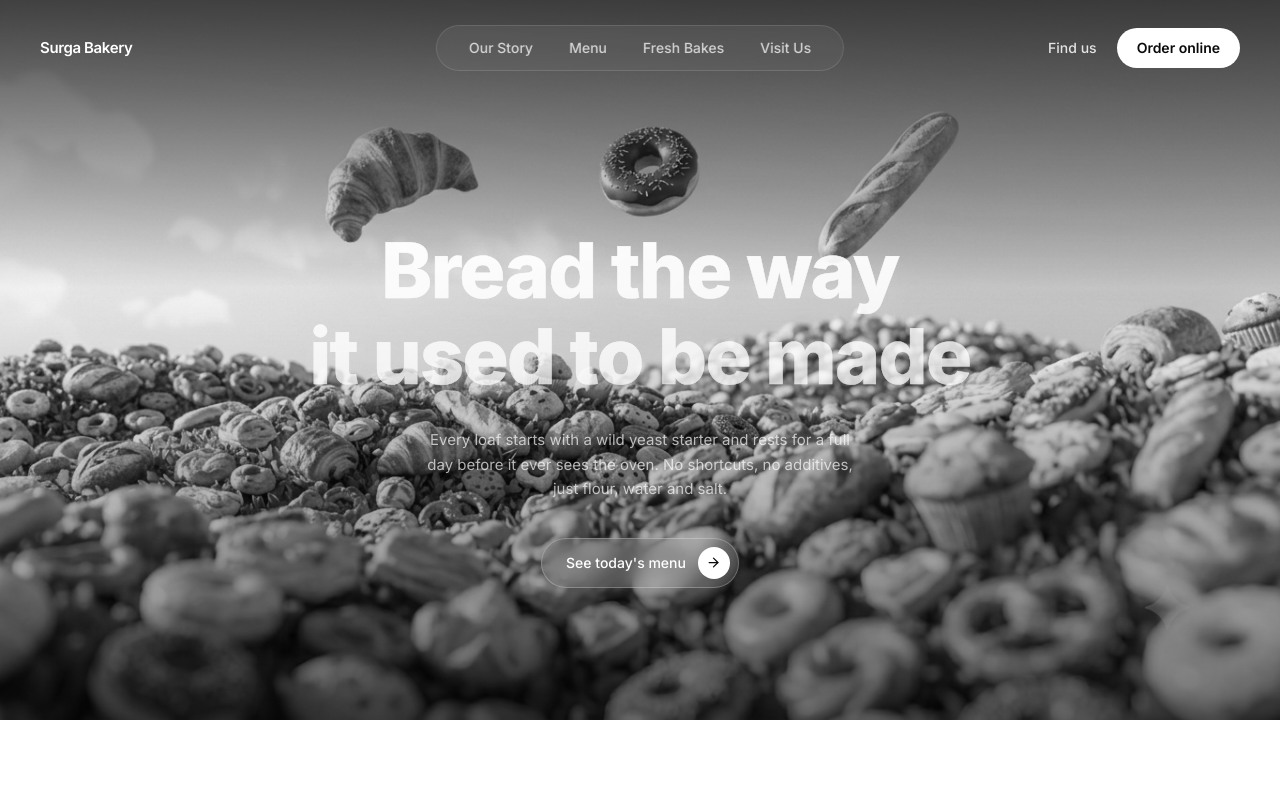
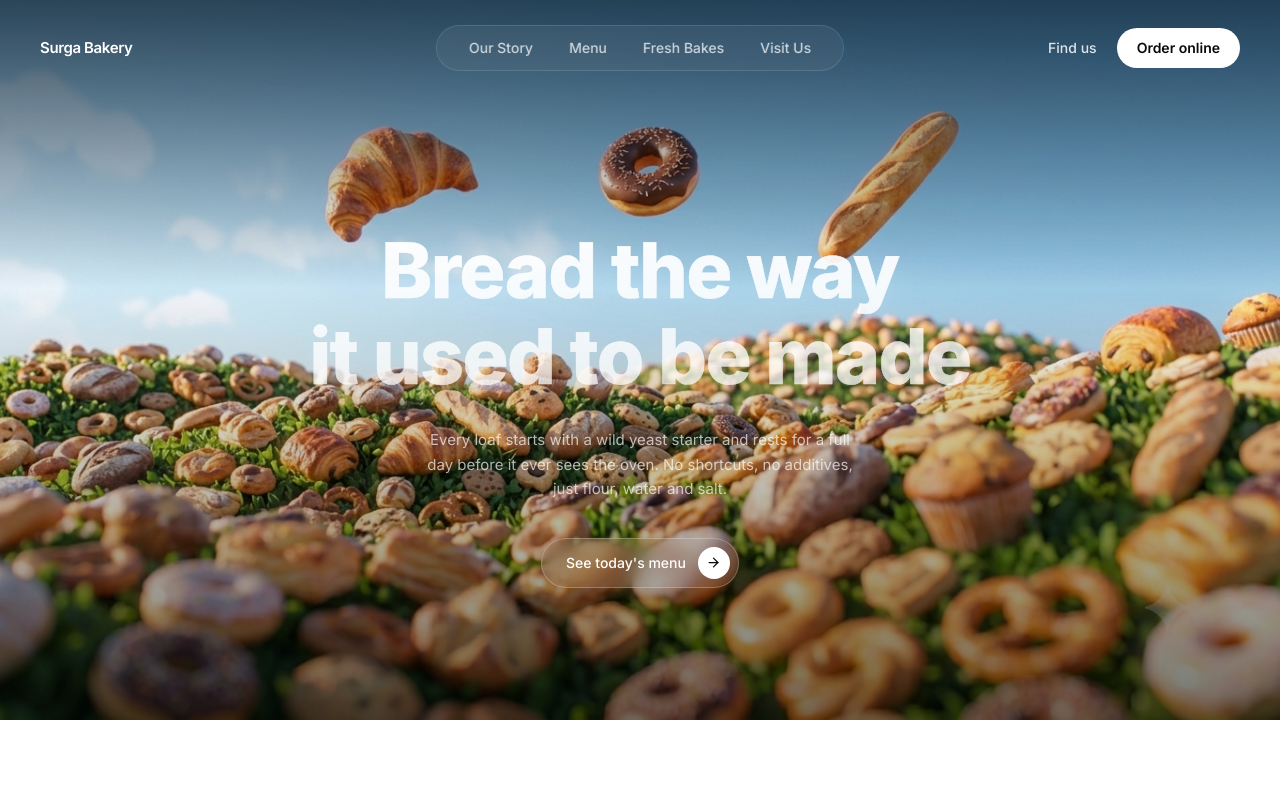
Before and after one commit to ZaelaniNatura/surga-bakery, a plain HTML site: page index.html in a window 1280 px wide. Shown: the top 800 px of the page. Drawn offline with nearby package versions, Linux system fonts and the light colour scheme.

Commit message:
Remove grayscale filter from background image

```diff
--- a/index.html
+++ b/index.html
@@ -61,7 +61,7 @@
     background-size:cover;
     background-position:center;
     background-repeat:no-repeat;
-    filter:grayscale(1);
+    filter:grayscale(0);
   }
   /* darkening + top fade so white nav and heading stay legible over any photo */
   .hero-overlay{
```
